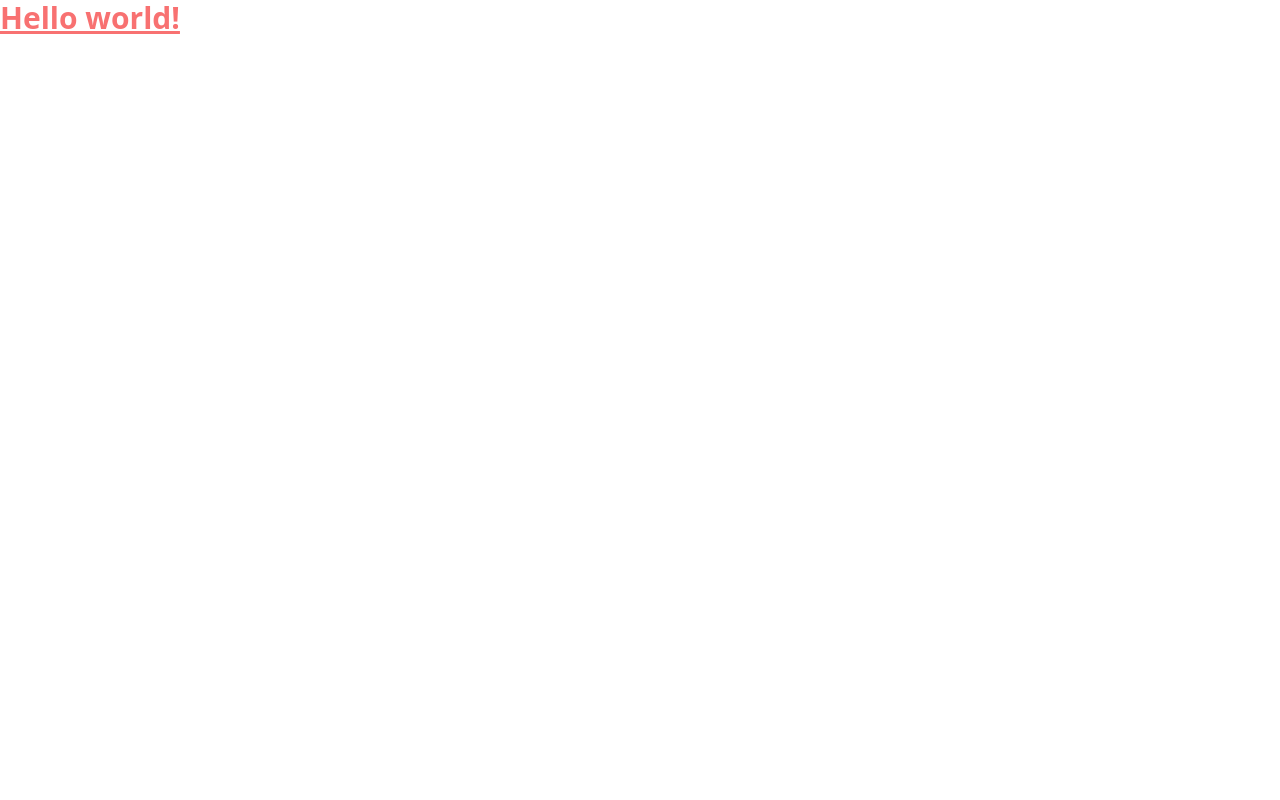
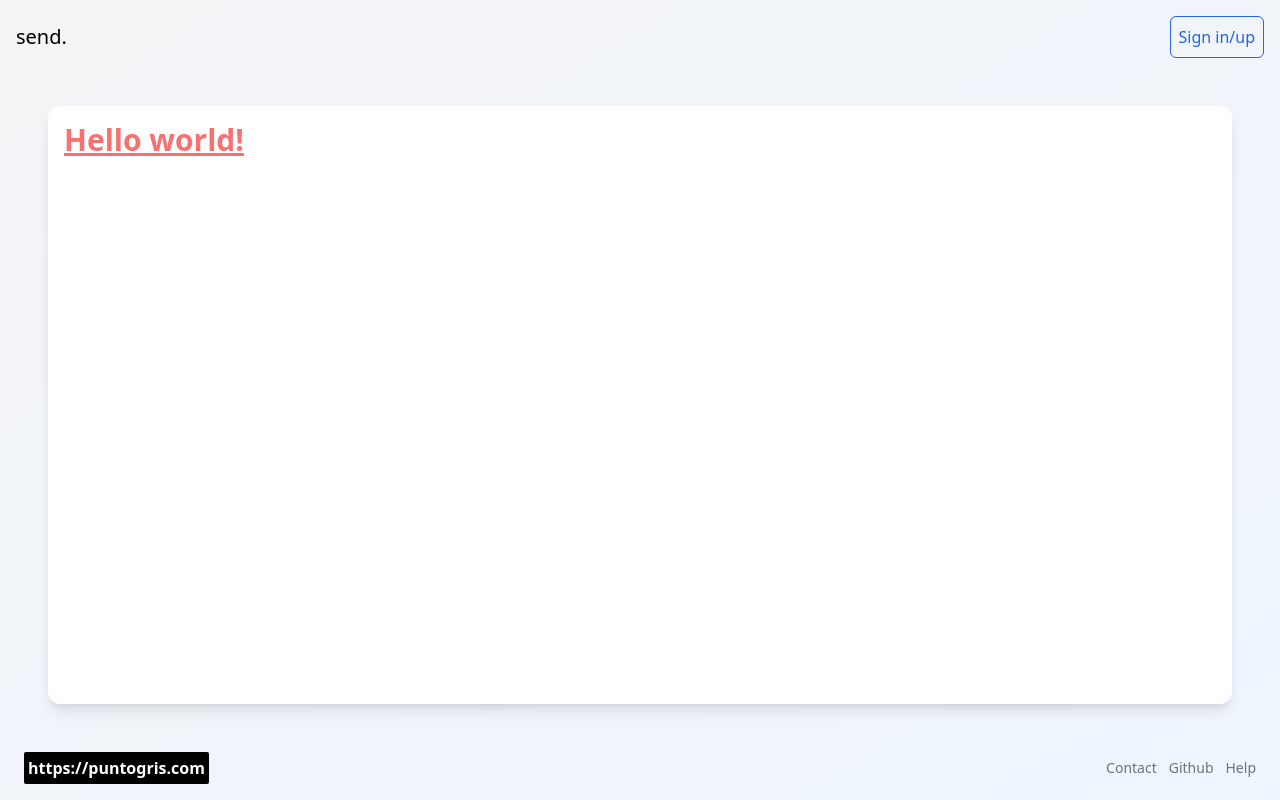
Before and after one commit to puntogris/send, a SvelteKit app: page / in a window 1280 px wide. Built offline with nearby package versions, Linux system fonts and the light colour scheme.

Commit message:
added layout

```diff
--- a/src/routes/+layout.svelte
+++ b/src/routes/+layout.svelte
@@ -2,4 +2,20 @@
 	import '../app.css';
 </script>
 
-<slot />
+<div class="flex h-screen min-h-screen flex-col bg-gradient-to-br from-gray-100 to-blue-50">
+	<header class="flex items-center justify-between p-4">
+		<h1 class="text-xl font-medium">send.</h1>
+		<button class="rounded-md border border-blue-600 p-2 text-blue-600">Sign in/up</button>
+	</header>
+	<div class="h-full px-12 py-8">
+		<slot />
+	</div>
+	<footer class="mt-auto flex items-center justify-between px-6 py-4">
+		<h3 class="text rounded-sm bg-black p-1 font-bold text-white">https://puntogris.com</h3>
+		<div class="flex gap-3">
+			<h4 class="text-sm text-gray-500">Contact</h4>
+			<h4 class="text-sm text-gray-500">Github</h4>
+			<h4 class="text-sm text-gray-500">Help</h4>
+		</div>
+	</footer>
+</div>
--- a/src/routes/+page.svelte
+++ b/src/routes/+page.svelte
@@ -1 +1,3 @@
-<h2 class="flex text-3xl font-bold text-red-400 underline">Hello world!</h2>
+<div class="h-full grow rounded-xl bg-white p-4 shadow-lg">
+	<h2 class="flex text-3xl font-bold text-red-400 underline">Hello world!</h2>
+</div>
```
